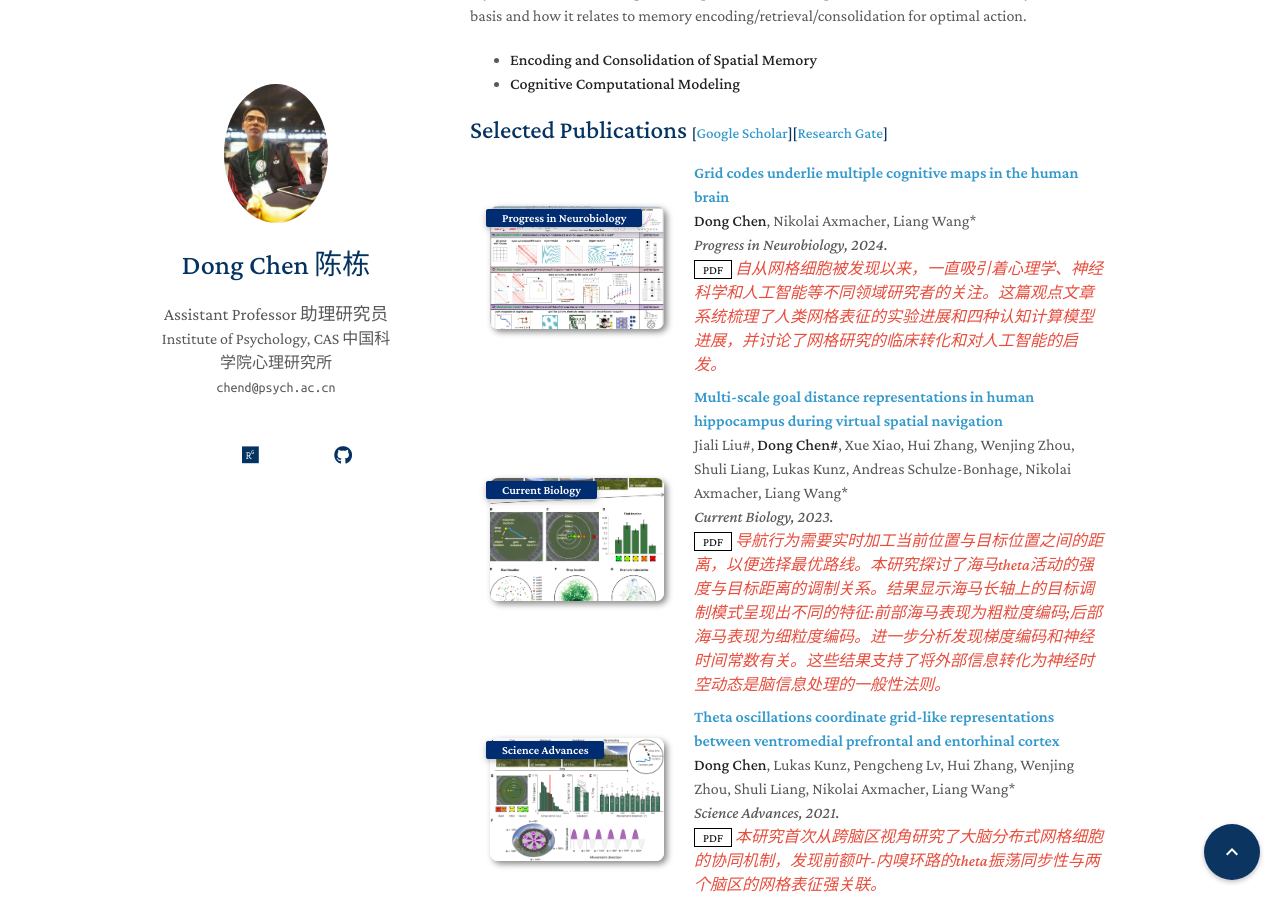
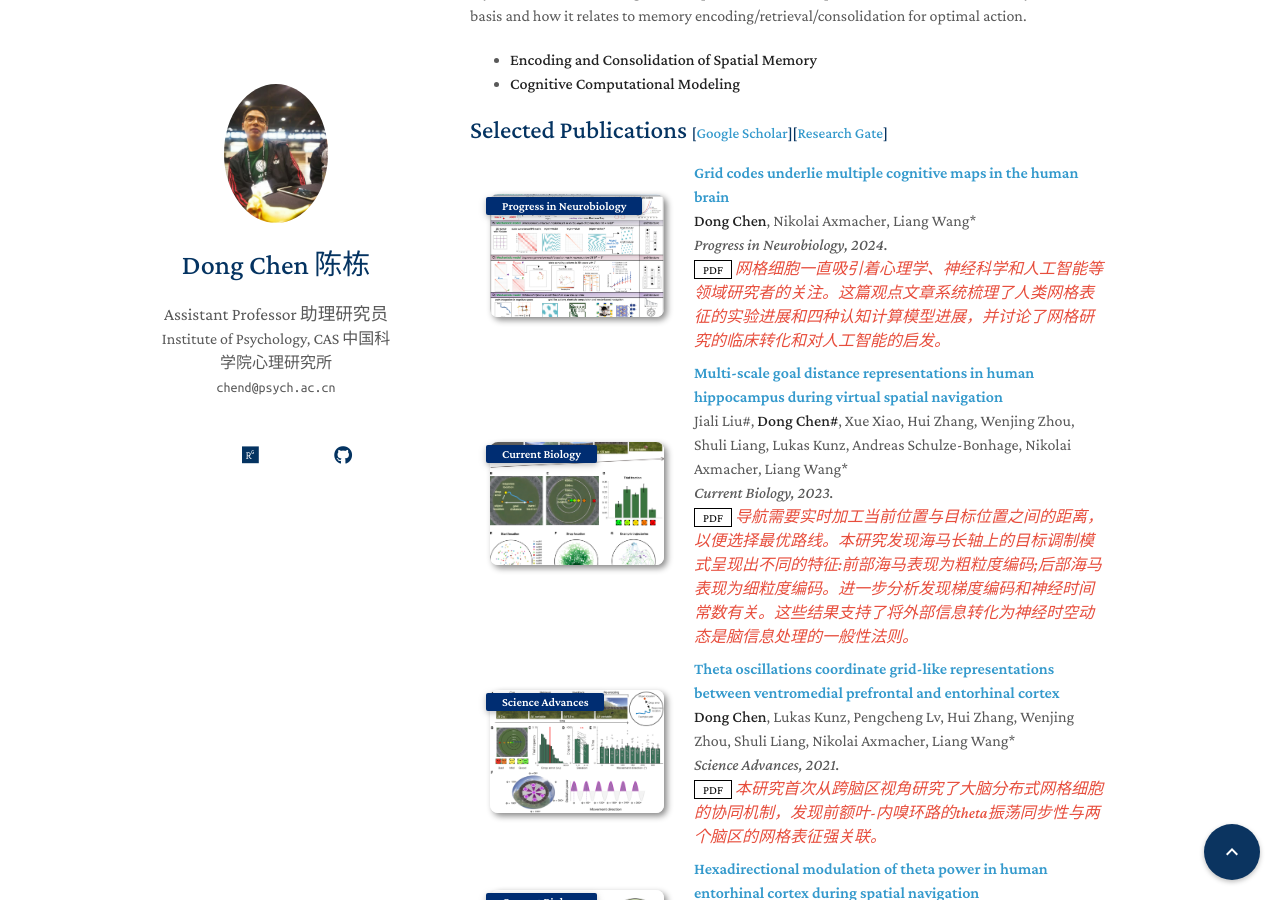
Before and after one commit to chendong567/chendong567.github.io, a Jekyll site: the page built from index.md, in a window 1280 px wide and 900 px high, scrolled down 263 px. Built offline with Jekyll 4.4.1, drawn with Linux system fonts in a browser that asks for light colours; a style sheet for code colours, icons or effects is not loaded; our own code applies the rules of GitHub Pages for plain Markdown files.

Commit message:
Update publications.yml

```diff
--- a/_data/publications.yml
+++ b/_data/publications.yml
@@ -6,14 +6,14 @@ main:
     conference: Progress in Neurobiology, 2024.
     pdf: https://www.sciencedirect.com/science/article/abs/pii/S0301008224000054
     image: ./assets/img/2024_ProgressinNeurobiology_GridCodesUnderlie_Chen.png
-    notes: 自从网格细胞被发现以来，一直吸引着心理学、神经科学和人工智能等不同领域研究者的关注。这篇观点文章系统梳理了人类网格表征的实验进展和四种认知计算模型进展，并讨论了网格研究的临床转化和对人工智能的启发。
+    notes: 网格细胞一直吸引着心理学、神经科学和人工智能等领域研究者的关注。这篇观点文章系统梳理了人类网格表征的实验进展和四种认知计算模型进展，并讨论了网格研究的临床转化和对人工智能的启发。
   - title: Multi-scale goal distance representations in human hippocampus during virtual spatial navigation
     authors: Jiali Liu#, <strong>Dong Chen#</strong>, Xue Xiao, Hui Zhang, Wenjing Zhou, Shuli Liang, Lukas Kunz, Andreas Schulze-Bonhage, Nikolai Axmacher, Liang Wang*
     conference_short: Current Biology
     conference: Current Biology, 2023.
     pdf: https://www.cell.com/current-biology/fulltext/S0960-9822(23)00481-5
     image: ./assets/img/2023_CurrentBiology_MultiscaleGoalDistance_Liu.jpg
-    notes: 导航行为需要实时加工当前位置与目标位置之间的距离，以便选择最优路线。本研究探讨了海马theta活动的强度与目标距离的调制关系。结果显示海马长轴上的目标调制模式呈现出不同的特征:前部海马表现为粗粒度编码;后部海马表现为细粒度编码。进一步分析发现梯度编码和神经时间常数有关。这些结果支持了将外部信息转化为神经时空动态是脑信息处理的一般性法则。
+    notes: 导航需要实时加工当前位置与目标位置之间的距离，以便选择最优路线。本研究发现海马长轴上的目标调制模式呈现出不同的特征:前部海马表现为粗粒度编码;后部海马表现为细粒度编码。进一步分析发现梯度编码和神经时间常数有关。这些结果支持了将外部信息转化为神经时空动态是脑信息处理的一般性法则。
   - title: Theta oscillations coordinate grid-like representations between ventromedial prefrontal and entorhinal cortex
     authors: <strong>Dong Chen</strong>, Lukas Kunz, Pengcheng Lv, Hui Zhang, Wenjing Zhou, Shuli Liang, Nikolai Axmacher, Liang Wang*
     conference_short: Science Advances
```
